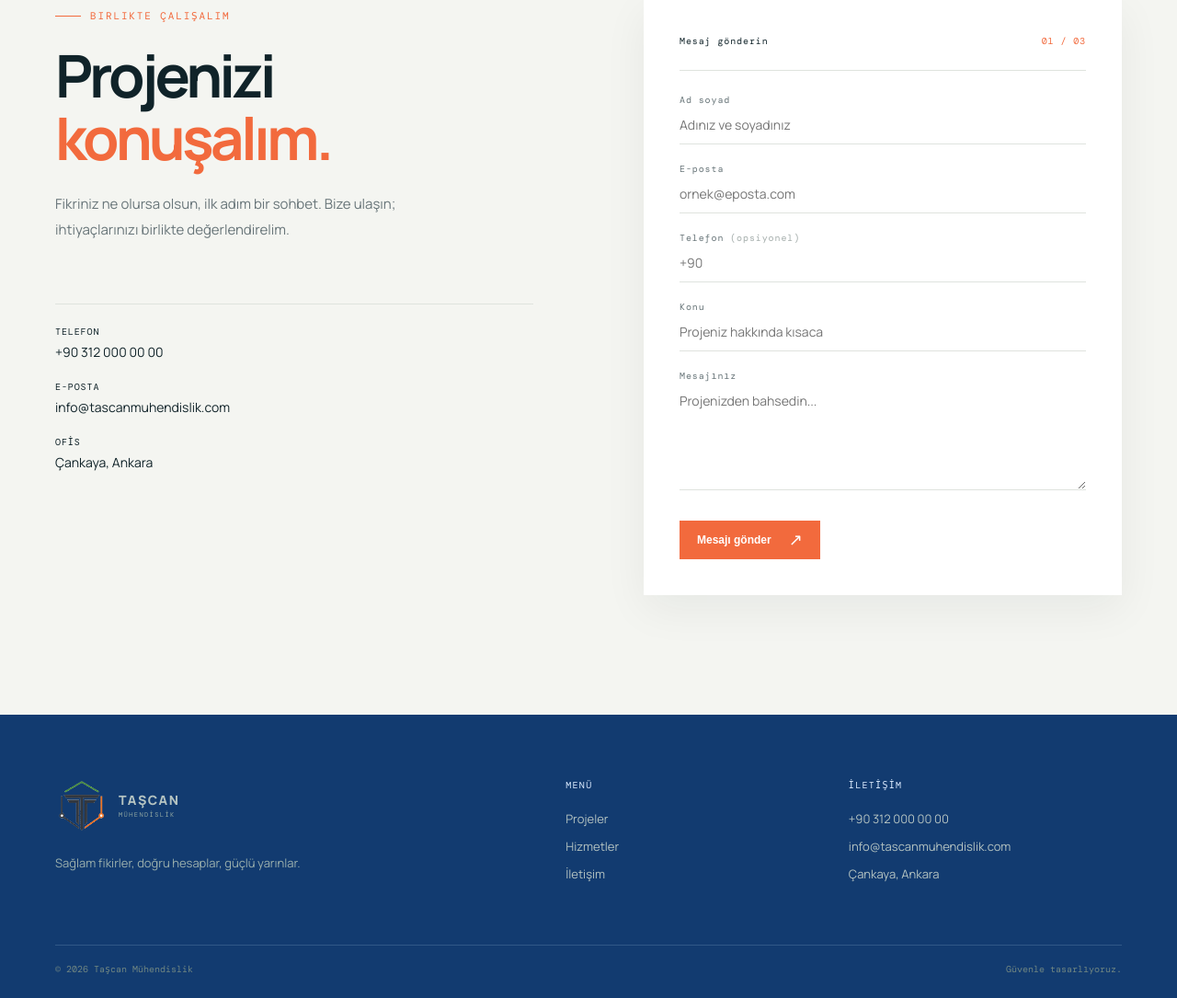
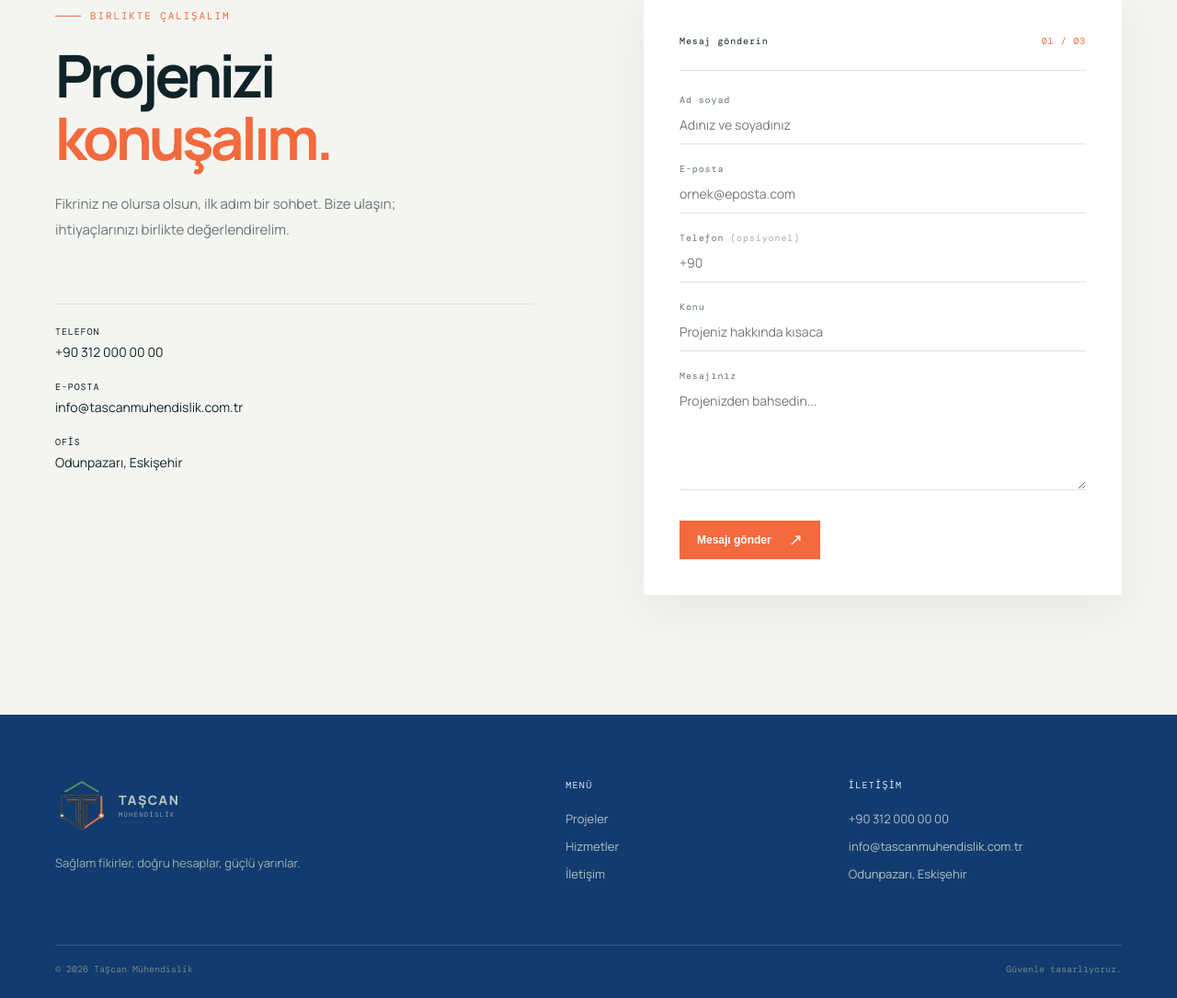
Before and after one commit to Wolffather26/Tascanmuhendislik, a Django app: page /iletisim/ in a window 1280 px wide. Shown: the part 226-1311 px from the top of the page at 92% size. Run offline with Django 4.2, Linux system fonts and the light colour scheme; data that the repository does not hold is empty.

Commit message:
Update contact details and add favicon

```diff
--- a/templates/base.html
+++ b/templates/base.html
@@ -16,6 +16,7 @@
     <meta property="og:image" content="{{ request.scheme }}://{{ request.get_host }}{% static 'images/logo3.png' %}">
     <meta name="twitter:card" content="summary">
     <title>{% block title %}Taşcan Mühendislik{% endblock %}</title>
+    <link rel="icon" type="image/png" href="{% static 'images/favicon.png' %}?v=2">
     <link rel="stylesheet" href="{% static 'css/site.css' %}?v=2">
 </head>
 <body>
@@ -27,8 +28,8 @@
       "description": "{{ site.about_text|default:'Güvenli, verimli ve sürdürülebilir yapılar için mühendislik çözümleri.'|escapejs }}",
       "url": "{{ request.scheme }}://{{ request.get_host }}",
       "telephone": "{{ site.phone|default:'+90 312 000 00 00'|escapejs }}",
-      "email": "{{ site.email|default:'info@tascanmuhendislik.com'|escapejs }}",
-      "address": {"@type": "PostalAddress", "addressLocality": "{{ site.address|default:'Çankaya, Ankara'|escapejs }}", "addressCountry": "TR"}
+      "email": "{{ site.email|default:'info@tascanmuhendislik.com.tr'|escapejs }}",
+      "address": {"@type": "PostalAddress", "addressLocality": "{{ site.address|default:'Odunpazarı, Eskişehir'|escapejs }}", "addressCountry": "TR"}
     }
     </script>
     <div class="announcement"><div class="shell announcement-inner"><span class="status-dot"></span> Projeleriniz için mühendislik güvencesi</div></div>
@@ -73,7 +74,7 @@
                 <p class="footer-note">Sağlam fikirler, doğru hesaplar, güçlü yarınlar.</p>
             </div>
             <div><p class="footer-label">MENÜ</p><a href="{% url 'project_list' %}">Projeler</a><a href="{% url 'home' %}#hizmetler">Hizmetler</a><a href="{% url 'contact' %}">İletişim</a></div>
-            <div><p class="footer-label">İLETİŞİM</p><a href="tel:{{ site.phone|default:'+903120000000' }}">{{ site.phone|default:'+90 312 000 00 00' }}</a><a href="mailto:{{ site.email|default:'info@tascanmuhendislik.com' }}">{{ site.email|default:'info@tascanmuhendislik.com' }}</a><span>{{ site.address|default:'Çankaya, Ankara' }}</span></div>
+            <div><p class="footer-label">İLETİŞİM</p><a href="tel:{{ site.phone|default:'+903120000000' }}">{{ site.phone|default:'+90 312 000 00 00' }}</a><a href="mailto:{{ site.email|default:'info@tascanmuhendislik.com.tr' }}">{{ site.email|default:'info@tascanmuhendislik.com.tr' }}</a><span>{{ site.address|default:'Odunpazarı, Eskişehir' }}</span></div>
         </div>
         <div class="shell footer-bottom"><span>© {% now "Y" %} Taşcan Mühendislik</span><span>Güvenle tasarlıyoruz.</span></div>
     </footer>
--- a/templates/en-base.html
+++ b/templates/en-base.html
@@ -14,11 +14,12 @@
     <meta property="og:image" content="{{ request.scheme }}://{{ request.get_host }}{% static 'images/logo3.png' %}">
     <meta name="twitter:card" content="summary">
     <title>{% block title %}Taşcan Engineering{% endblock %}</title>
+    <link rel="icon" type="image/png" href="{% static 'images/favicon.png' %}?v=2">
     <link rel="stylesheet" href="{% static 'css/site.css' %}?v=2">
 </head>
 <body>
     <script type="application/ld+json">
-    {"@context":"https://schema.org","@type":"EngineeringService","name":"{{ site.company_name|default:'Taşcan Engineering'|escapejs }}","url":"{{ request.scheme }}://{{ request.get_host }}","telephone":"{{ site.phone|default:'+90 312 000 00 00'|escapejs }}","email":"{{ site.email|default:'info@tascanmuhendislik.com'|escapejs }}"}
+    {"@context":"https://schema.org","@type":"EngineeringService","name":"{{ site.company_name|default:'Taşcan Engineering'|escapejs }}","url":"{{ request.scheme }}://{{ request.get_host }}","telephone":"{{ site.phone|default:'+90 312 000 00 00'|escapejs }}","email":"{{ site.email|default:'info@tascanmuhendislik.com.tr'|escapejs }}"}
     </script>
     <div class="announcement"><div class="shell announcement-inner"><span class="status-dot"></span> Engineering confidence for your projects</div></div>
     <header class="site-header"><div class="shell nav-wrap">
@@ -29,5 +30,5 @@
     </div></header>
     {% if messages %}<div class="shell flash-wrap">{% for message in messages %}<div class="flash">{{ message }}</div>{% endfor %}</div>{% endif %}
     {% block content %}{% endblock %}
-    <footer class="site-footer"><div class="shell footer-grid"><div><a class="brand brand-light" href="{% url 'home' %}"><img src="{% static 'images/logo3-mark.png' %}?v=1" alt="Logo" class="brand-logo"><span><strong>TAŞCAN</strong><small>ENGINEERING</small></span></a><p class="footer-note">Solid ideas, accurate calculations, stronger tomorrows.</p></div><div><p class="footer-label">MENU</p><a href="{% url 'project_list' %}">Projects</a><a href="{% url 'home' %}#hizmetler">Services</a><a href="{% url 'contact' %}">Contact</a></div><div><p class="footer-label">CONTACT</p><a href="tel:{{ site.phone|default:'+903120000000' }}">{{ site.phone|default:'+90 312 000 00 00' }}</a><a href="mailto:{{ site.email|default:'info@tascanmuhendislik.com' }}">{{ site.email|default:'info@tascanmuhendislik.com' }}</a><span>{{ site.address|default:'Çankaya, Ankara' }}</span></div></div><div class="shell footer-bottom"><span>© {% now "Y" %} Taşcan Engineering</span><span>Designing with confidence.</span></div></footer>
+    <footer class="site-footer"><div class="shell footer-grid"><div><a class="brand brand-light" href="{% url 'home' %}"><img src="{% static 'images/logo3-mark.png' %}?v=1" alt="Logo" class="brand-logo"><span><strong>TAŞCAN</strong><small>ENGINEERING</small></span></a><p class="footer-note">Solid ideas, accurate calculations, stronger tomorrows.</p></div><div><p class="footer-label">MENU</p><a href="{% url 'project_list' %}">Projects</a><a href="{% url 'home' %}#hizmetler">Services</a><a href="{% url 'contact' %}">Contact</a></div><div><p class="footer-label">CONTACT</p><a href="tel:{{ site.phone|default:'+903120000000' }}">{{ site.phone|default:'+90 312 000 00 00' }}</a><a href="mailto:{{ site.email|default:'info@tascanmuhendislik.com.tr' }}">{{ site.email|default:'info@tascanmuhendislik.com.tr' }}</a><span>{{ site.address|default:'Odunpazarı, Eskişehir' }}</span></div></div><div class="shell footer-bottom"><span>© {% now "Y" %} Taşcan Engineering</span><span>Designing with confidence.</span></div></footer>
 </body></html>
--- a/website/models.py
+++ b/website/models.py
@@ -6,8 +6,8 @@ class SiteSettings(models.Model):
     company_name = models.CharField("Firma adı", max_length=120, default="Taşcan Mühendislik")
     tagline = models.CharField("Kısa slogan", max_length=180, default="Geleceği sağlam temellerle inşa ediyoruz.")
     phone = models.CharField("Telefon", max_length=40, default="+90 312 000 00 00")
-    email = models.EmailField("E-posta", default="info@tascanmuhendislik.com")
-    address = models.CharField("Adres", max_length=240, default="Çankaya, Ankara")
+    email = models.EmailField("E-posta", default="info@tascanmuhendislik.com.tr")
+    address = models.CharField("Adres", max_length=240, default="Odunpazarı, Eskişehir")
     about_text = models.TextField(
         "Hakkımızda metni",
         default=(
```
Also changed, not shown: static/images/favicon.png (added), website/migrations/0002_alter_sitesettings_address_alter_sitesettings_email.py (added).
